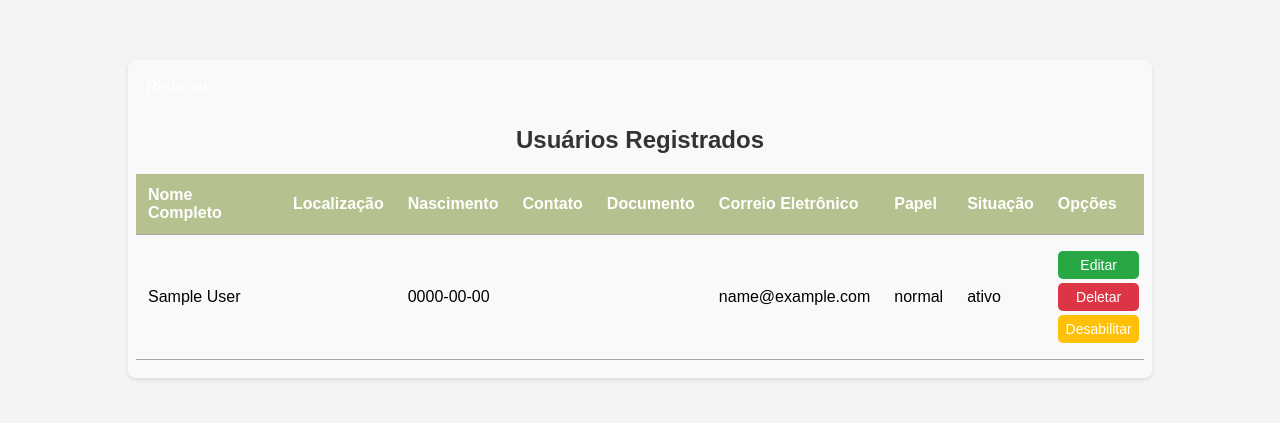
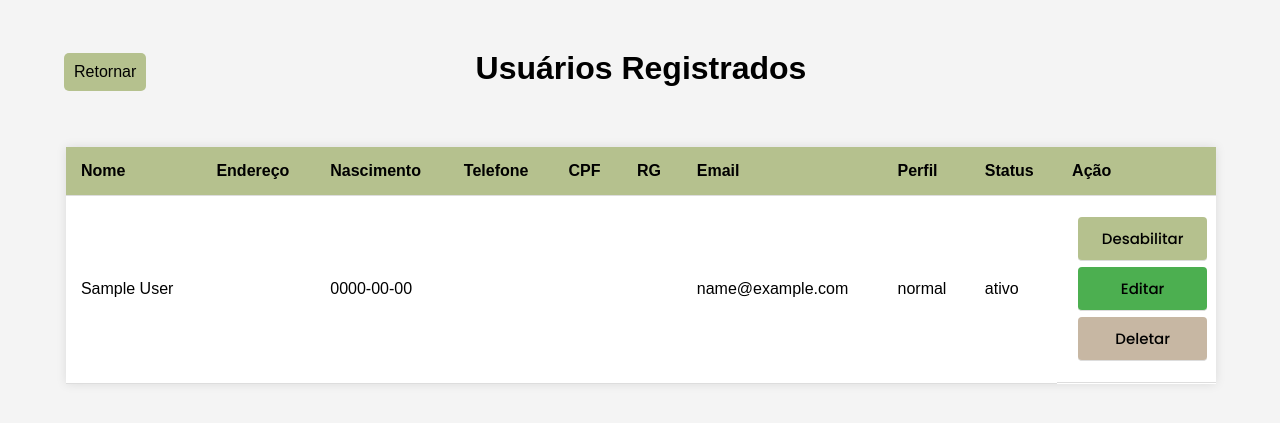
Before and after one commit to Dev-magno/tela-de-cadastro-PI, a PHP site: page /listar.php in a window 1280 px wide. Shown: the top 423 px of the page. Run offline with PHP 8.4, Linux system fonts and the light colour scheme; the visitor is signed in with stand-in values (Sample User, id 1).

Commit message:
implementação habilitar/desabilitar completa

```diff
--- a/Classe/user.php
+++ b/Classe/user.php
@@ -226,7 +226,7 @@ Class User {
                 }
 
                 // Busca informações do usuário
-                $sql = 'SELECT usuario_id, perfil, senha FROM Usuario_tb WHERE email=?';
+                $sql = 'SELECT usuario_id, perfil, senha, status FROM Usuario_tb WHERE email=?';
                 $stmt = $conexao->prepare($sql);
                 $stmt->execute([$email]);
                 $user = $stmt->fetch();
@@ -238,9 +238,14 @@ Class User {
                     header('Location: dashboard_admin.php');
                     exit();
                 }
-
                 // Verifique se o usuário foi encontrado
                 if ($user) {
+                    //Verifica se o usuário está inativo
+                    if($user['status'] === 'inativo') {
+                        echo "Você está desabilitado. Entre em contato com o suporte.";
+                        return;
+                    }
+
                     // Verifique a senha usando password_verify
                     if (password_verify($senha, $user['senha'])) {
                         $_SESSION['user_id'] = $user['usuario_id'];
--- a/DB/SQL.sql
+++ b/DB/SQL.sql
@@ -82,7 +82,7 @@ Senha: P3dr0S@nt0s1978
 
 Perfil 4
 Nome: Lucas Ferreira
-Endereço: Avenida Paulista, 1000, Bela Vista, São Paulo, SP
+Endereço: Avenida Paulista, Bela Vista, São Paulo
 Data de Nascimento: 18/08/1988
 Telefone: 11998765432
 CPF: 78912345600
@@ -93,3 +93,7 @@ Senha: Luc@sF3rr88
 magno - lopes12@as
 luana - Lu_12ar$00
 joão - JU_asr!34@&
+
+/*senha admin*/
+admin@exemplo.com
+senha_admin
--- a/dashboard_normal.php
+++ b/dashboard_normal.php
@@ -56,6 +56,7 @@ if (isset($_SESSION['user_id']) && is_numeric($_SESSION['user_id'])) {
         <section class="user-itens">
             <div>
                <h1>Bem-vindo(a), <?= htmlspecialchars($user['nome']) ?></h1>
+               <a href="logout.php" class="button-normal">Sair</a>
             </div>
 
             <div class="svg">
@@ -70,7 +71,6 @@ if (isset($_SESSION['user_id']) && is_numeric($_SESSION['user_id'])) {
                 <p><strong>Email:</strong> <?= htmlspecialchars($user['email']) ?></p>
                 <p><strong>Data De Nascimento:</strong> <?= htmlspecialchars($user['data_nascimento']) ?></p>
                 <p><strong>RG:</strong> <?= htmlspecialchars($user['rg']) ?></p>
-                <a href="logout.php" class="button-normal">Sair</a>
             </aside>
 
             <section class="user-livros">
--- a/listar.php
+++ b/listar.php
@@ -1,5 +1,31 @@
 <?php
 require_once "Classe/user.php";
+
+// Verifica se há uma solicitação POST para atualizar o status
+if ($_SERVER['REQUEST_METHOD'] == 'POST') {
+    if (isset($_POST['id']) && isset($_POST['novo_status'])) {
+        // Atualização de status
+        $id = $_POST['id']; // Recebe o ID do usuário via POST
+        $novo_status = $_POST['novo_status']; // Recebe o novo status via POST
+
+        // Atualiza o status do usuário
+        $conexao = Conexao::conectar();
+        $sql = "UPDATE Usuario_tb SET status = :novo_status WHERE usuario_id = :id";
+        $stmt = $conexao->prepare($sql);
+
+        // Usa bindParam para vincular os parâmetros :novo_status e :id
+        $stmt->bindValue(':novo_status', $novo_status, PDO::PARAM_STR);
+        $stmt->bindValue(':id', $id, PDO::PARAM_INT);
+
+        if ($stmt->execute()) {
+            // Atualiza a página para refletir as mudanças
+            header('Location: listar.php');
+            exit();
+        } else {
+            echo "Erro ao atualizar o status.";
+        }
+    }
+}
 
 $usuario = User::listar();
 
@@ -15,7 +41,6 @@ $usuario = User::listar();
     <link rel="stylesheet" href="style.css">
 </head>
 
-<body>
 <div class="form-wrapper">
     <div class="controls">
         <a href="dashboard_admin.php" class="btn-back">Retornar</a>
@@ -27,35 +52,54 @@ $usuario = User::listar();
             echo '<table class="table-users">';
             echo '<thead>';
             echo '<tr>';
-                echo '<th>Nome Completo</th>';
-                echo '<th>Localização</th>';
+            echo '<th>Nome</th>';
+            echo '<th>Endereço</th>';
             echo '<th>Nascimento</th>';
-                echo '<th>Contato</th>';
-                echo '<th>Documento</th>';
-                echo '<th>Correio Eletrônico</th>';
-                echo '<th>Papel</th>';
-                echo '<th>Situação</th>';
-                echo '<th>Opções</th>';
+            echo '<th>Telefone</th>';
+            echo '<th>CPF</th>';
+            echo '<th>RG</th>';
+            echo '<th>Email</th>';
+            echo '<th>Perfil</th>';
+            echo '<th>Status</th>';
+            echo '<th>Ação</th>';
             echo '</tr>';
             echo '</thead>';
             echo '<tbody>';
 
             foreach ($usuario as $linha) {
-                    echo '<tr>';
-                    echo '<td>' . htmlspecialchars($linha['nome']) . '</td>';
-                    echo '<td>' . htmlspecialchars($linha['endereco']) . '</td>';
-                    echo '<td>' . htmlspecialchars($linha['data_nascimento']) . '</td>';
-                    echo '<td>' . htmlspecialchars($linha['telefone']) . '</td>';
-                    echo '<td>' . htmlspecialchars($linha['cpf']) . '</td>';
-                    echo '<td>' . htmlspecialchars($linha['email']) . '</td>';
-                    echo '<td>' . htmlspecialchars($linha['perfil']) . '</td>';
-                    echo '<td>' . htmlspecialchars($linha['status']) . '</td>';
-                    echo '<td class="options">';
-                    echo '<a href="editar.php?id=' . htmlspecialchars($linha['usuario_id']) . '" class="btn edit">Editar</a>';
-                    echo '<a href="excluir.php?id=' . htmlspecialchars($linha['usuario_id']) . '" class="btn delete" onclick="return confirm(\'Tem certeza que deseja remover este usuário?\')">Deletar</a>';
-                    echo '<a href="toggle.php?id=' . htmlspecialchars($linha['usuario_id']) . '" class="btn status-toggle ' . ($linha['status'] == 'ativo' ? 'enabled' : 'disabled') . '">' . ($linha['status'] == 'ativo' ? 'Desabilitar' : 'Habilitar') . '</a>';
-                    echo '</td>';
-                    echo '</tr>';
+                $nome = htmlspecialchars($linha['nome']);
+                $email = htmlspecialchars($linha['email']);
+                $status = htmlspecialchars($linha['status']);
+                $id = htmlspecialchars($linha['usuario_id']);
+
+                // Verifica se o status do usuário é inativo e exibe a mensagem em vermelho ao lado do nome
+                $mensagem_inativo = ($status === 'inativo') ? " <span style='color: red;'>Seu usuário foi desabilitado por transgredir regras da comunidade!</span>" : "";
+
+                // Define a ação do botão com base no status atual do usuário
+                $acao = ($status === 'ativo') ? 'Desabilitar' : 'Habilitar';
+                // Define o novo status com base na ação do botão
+                $novo_status = ($status === 'ativo') ? 'inativo' : 'ativo';
+
+                echo "<tr>";
+                echo "<td>$nome$mensagem_inativo</td>";
+                echo "<td>" . htmlspecialchars($linha['endereco']) . "</td>";
+                echo "<td>" . htmlspecialchars($linha['data_nascimento']) . "</td>";
+                echo "<td>" . htmlspecialchars($linha['telefone']) . "</td>";
+                echo "<td>" . htmlspecialchars($linha['cpf']) . "</td>";
+                echo "<td>" . htmlspecialchars($linha['rg']) . "</td>";
+                echo "<td>$email</td>";
+                echo "<td>" . htmlspecialchars($linha['perfil']) . "</td>";
+                echo "<td>$status</td>";
+
+                echo "<td class='options'>
+                        <form action='listar.php' method='POST'>
+                            <input type='hidden' name='id' value='$id' />
+                            <input type='hidden' name='novo_status' value='$novo_status' />
+                            <input type='submit' value='$acao' class='btn status-toggle " . ($status === 'ativo' ? 'disabled' : 'enabled') . "' />
+                            <a href='editar.php?id=$id' class='btn edit'>Editar</a>
+                            <a href='excluir.php?id=$id' class='btn delete' onclick='return confirm(\"Tem certeza que deseja remover este usuário?\")'>Deletar</a>
+                        </form>
+                      </td>";
             }
 
             echo '</tbody>';
@@ -66,6 +110,7 @@ $usuario = User::listar();
         ?>
     </div>
 </div>
+    </div>
 </body>
 
 </html>
--- a/style.css
+++ b/style.css
@@ -437,119 +437,130 @@ aside {
     margin: 3px;
 }
 
-/* Estilo da tabela*/
+/* Estilo para a tabela */
 .form-wrapper {
-    width: 80%;
-    margin: 60px auto;
-    padding: 8px;
-    background-color: #f9f9f9;
-    border-radius: 8px;
-    box-shadow: 0 2px 4px rgba(0, 0, 0, 0.1);
+    position: relative;
+    margin-top: 50px;
+    padding-left: 2px;
 }
 
-/* Back button styling */
-.controls {
-    margin-bottom: 20px;
-}
-
-.btn-back {
-    display: inline-block;
-    padding: 10px 10px;
-    font-size: 16px;
-    color: #fff;
-    background-color: var(--cor-segundaria);
-    border-radius: 5px;
-    text-decoration: none;
-}
-
-
-/* Title styling */
-h1 {
-    font-size: 24px;
-    margin-bottom: 20px;
-    color: #333;
-    text-align: center;
-}
-
-/* Table container styling */
-.table-container {
-    overflow-x: auto; /* Allows horizontal scroll for smaller screens */
-}
-
-/* Table styling */
 .table-users {
-    width: 100%;
+    width: 90%;
+    margin: 60px auto;
     border-collapse: collapse;
-    margin-bottom: 10px;
+    background-color: #fff;
+    box-shadow: 0 0 10px rgba(0, 0, 0, 0.1);
 }
 
 .table-users th, .table-users td {
-    padding: 12px;
+    padding: 15px;
     text-align: left;
-    border-bottom: 1px solid #a8a7a7; /* Define apenas a borda inferior para criar as linhas horizontais */
-    border-top: none; /* Remove a borda superior */
-    border-left: none; /* Remove a borda esquerda */
-    border-right: none; /* Remove a borda direita */
+    border-bottom: 1px solid #ddd;
 }
 
 .table-users th {
     background-color: var(--cor-primaria);
-    color: #fff;
-    font-weight: bold;
+    color: var(--preto);
 }
 
-/* Estilo para a célula da tabela contendo os botões de ação */
-.table-users .options {
-    text-align: center; /* Centraliza os botões */
+.table-users tr:nth-child(even) {
+    background-color: #f2f2f2;
 }
 
-/* Estilo para cada botão dentro da célula de opções */
-.table-users .options a {
-    display: block; /* Faz com que os botões ocupem toda a largura da célula */
-    width: 110%; /* Define a largura dos botões para 100% */
-    padding: 6px 4px; /* Adiciona espaçamento vertical */
-    margin: 4px 0; /* Adiciona margem vertical entre os botões */
-    text-align: center; /* Centraliza o texto dentro do botão */
-    text-decoration: none; /* Remove o sublinhado dos links */
-    border-radius: 5px; /* Adiciona bordas arredondadas */
-    font-size: 14px; /* Define o tamanho da fonte */
-    color: #fff; /* Define a cor do texto */
+/* Estilo para mensagens de usuário inativo */
+.inactive-message {
+    font-size: 12px;
+    color: red;
 }
 
-/* Estilos individuais para cada botão */
-.table-users .btn.edit {
-    background-color: #28a745; /* Verde para editar */
+/* Estilo para os botões de ação na tabela */
+.options {
+    display: flex;
+    flex-direction: column;
+}
+
+.options .btn {
+    width: 100%;
+    padding: 10px;
+    text-align: center;
+    color: var(--preto);
+    font-weight: bold;
+    border: none;
+    cursor: pointer;
+    font-size: 15px;
+    border-radius: 4px;
+    box-sizing: border-box;
+    margin: 6px;
+    text-decoration: none;
+    border-bottom: 1px solid #ddd; /* Linha entre os botões */
+    font-family: 'Poppins';
+    font-weight: 500;
+}
+
+/* Estilização dos botões específicos */
+.options .btn.edit {
+    background-color: #4CAF50; /* Verde para editar */
+
+}
+
+.options .btn.delete {
+    background-color: var(--cor-quatro); /* Vermelho para deletar */
+}
+
+.options .btn.status-toggle.disabled {
+    background-color: var(--cor-primaria); /* Cinza para desabilitado */
+}
+
+.options .btn.status-toggle.enabled {
+    background-color: #f44336; /* Azul para habilitado */
+}
+
+.options .btn:hover {
+    opacity: 0.8;
+}
+
+/* Estilo para o botão "Voltar ao dashboar_admin" */
+.btn-back {
+    display: inline-flex;
+    padding: 10px 10px;
+    font-size: 16px;
+    color: var(--preto);
+    background-color: #6c757d;
+    border-radius: 5px;
+    text-decoration: none;
+    position: absolute;
+    top: 1%;
+    left: 5%;
+    background-color: var(--cor-primaria);
+
+}
+
+.btn-back:hover {
+    background-color: #5a6268;
+}
+
+/* Centralizar o título */
+h1 {
+    text-align: center;
+    margin-bottom: 10px;
 }
 
 
-.table-users .btn.delete {
-    background-color: #dc3545; /* Vermelho para excluir */
-}
-
-
-.table-users .btn.status-toggle.enabled {
-    background-color: #ffc107; /* Amarelo para habilitar */
-}
-
-.table-users .btn.status-toggle.disabled {
-    background-color: #6c757d; /* Cinza para desabilitar */
-}
-
 /*estilização da mensagem de cooke */
 .alert {
-    background-color: #dff0d8; /* Cor de fundo verde claro indicando sucesso */
-    color: #3c763d; /* Cor do texto em verde escuro */
-    border: 1px solid #3c763d; /* Borda verde escuro */
-    padding: 15px; /* Espaçamento interno */
-    margin: 20px 0; /* Espaçamento externo para separar a mensagem do conteúdo */
-    border-radius: 5px; /* Borda arredondada */
-    font-size: 16px; /* Tamanho da fonte */
-    text-align: center; /* Centraliza o texto */
-    font-family: 'Arial', sans-serif; /* Define a fonte */
-    box-shadow: 0 0 10px rgba(0, 0, 0, 0.1); /* Sombra leve */
-    max-width: 600px; /* Largura máxima para a mensagem */
-    margin-left: auto; /* Centraliza horizontalmente */
-    margin-right: auto; /* Centraliza horizontalmente */
+    background-color: #dff0d8;
+    color: #3c763d;
+    border: 1px solid #3c763d;
+    padding: 15px;
+    margin: 20px 0;
+    border-radius: 5px;
+    font-size: 16px;
+    text-align: center;
+    font-family: 'Arial', sans-serif;
+    box-shadow: 0 0 10px rgba(0, 0, 0, 0.1);
+    max-width: 600px;
+    margin-left: auto;
+    margin-right: auto;
 }
 
 
```
Also changed, not shown: other parts of style.css (+80 -4 lines). Lines whose indentation alone changed are shown as unchanged.
